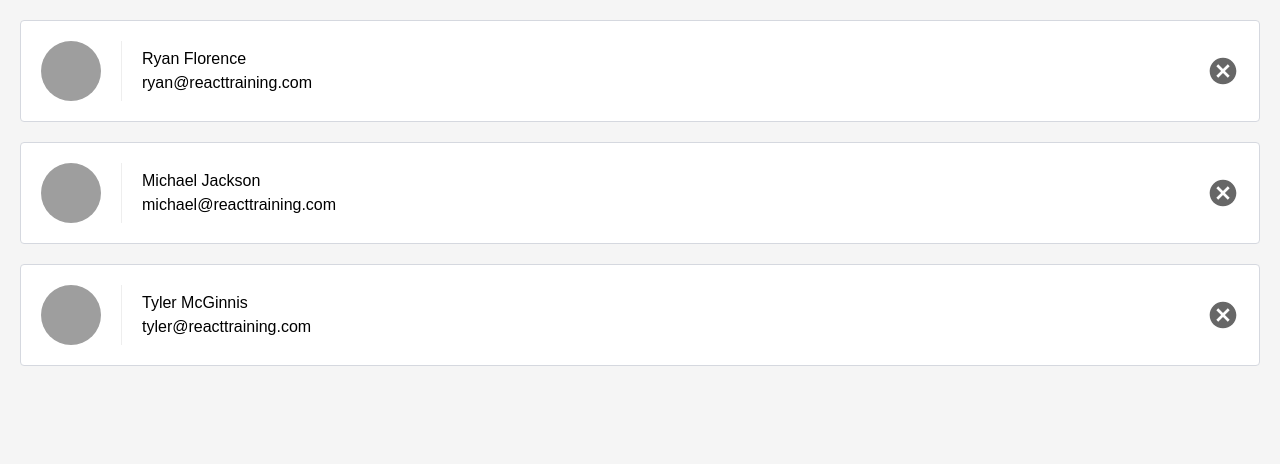
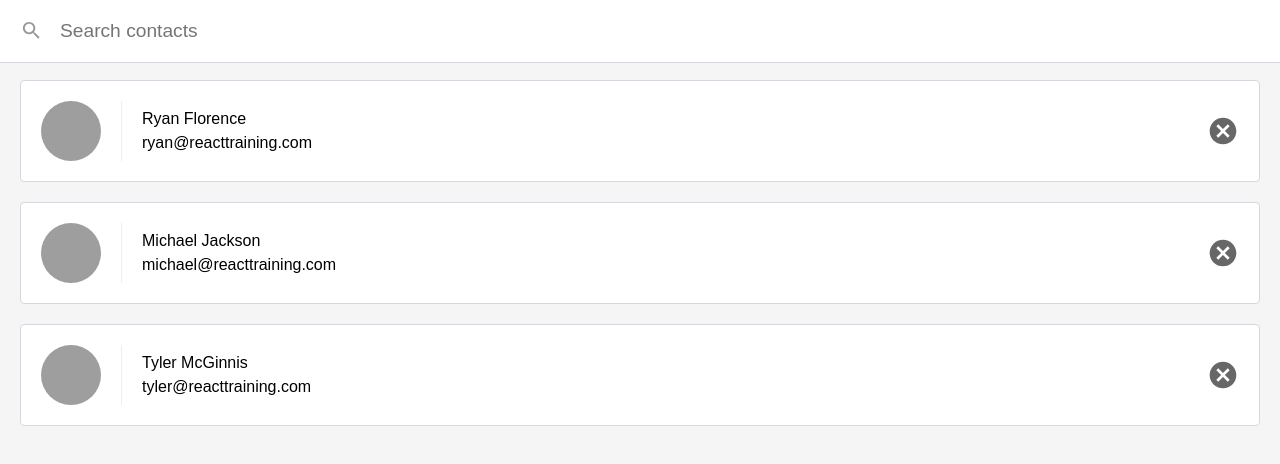
Before and after one commit to aberdean/contacts-react-app, a React (Create React App) app: page / in a window 1280 px wide. Shown: the top 464 px of the page. Built offline with nearby package versions, Linux system fonts and the light colour scheme.

Commit message:
Add search interface

```diff
--- a/src/ListContacts.js
+++ b/src/ListContacts.js
@@ -1,10 +1,38 @@
-import React from 'react'
+import React, { Component } from 'react'
 import PropTypes from 'prop-types'
 
-function ListContacts(props) {
+class ListContacts extends Component {
+	static propTypes = {
+		contacts: PropTypes.array.isRequired,
+		onDeleteContact: PropTypes.func.isRequired
+	}
+
+	state = {
+		query: ''
+	}
+
+	updateQuery = (query) => {
+		this.setState({ query: query.trim() })
+	}
+
+	render() {
 		return (
+			<div className='list-contacts'>
+				{/* To check how the state updates in the query, uncomment
+				 * the line below
+				 */}
+				{/* {JSON.stringify(this.state)} */}
+				<div className='list-contacts-top'>
+					<input
+						className='search-contacts'
+						type='text'
+						placeholder='Search contacts'
+						value={this.state.query}
+						onChange={(event) => this.updateQuery(event.target.value)}
+					/>
+				</div>
 				<ol className='contact-list'>
-			{props.contacts.map((contact) => (
+					{this.props.contacts.map((contact) => (
 						<li key={contact.id} className='contact-list-item'>
 							<div className='contact-avatar' style={{
 								backgroundImage: `url(${contact.avatarURL})`
@@ -13,18 +41,15 @@ function ListContacts(props) {
 								<p>{contact.name}</p>
 								<p>{contact.email}</p>
 							</div>
-					<button onClick={() => props.onDeleteContact(contact)} className='contact-remove'>
+							<button onClick={() => this.props.onDeleteContact(contact)} className='contact-remove'>
 								Remove
 							</button>
 						</li>
 					))}
 				</ol>
+			</div>
 		)
 	}
-
-ListContacts.propTypes = {
-	contacts: PropTypes.array.isRequired,
-	onDeleteContact: PropTypes.func.isRequired
 }
 
 export default ListContacts
```
Also changed, not shown: 1 other file (tests, documents, lock files or other folders). Lines whose indentation alone changed are shown as unchanged.
